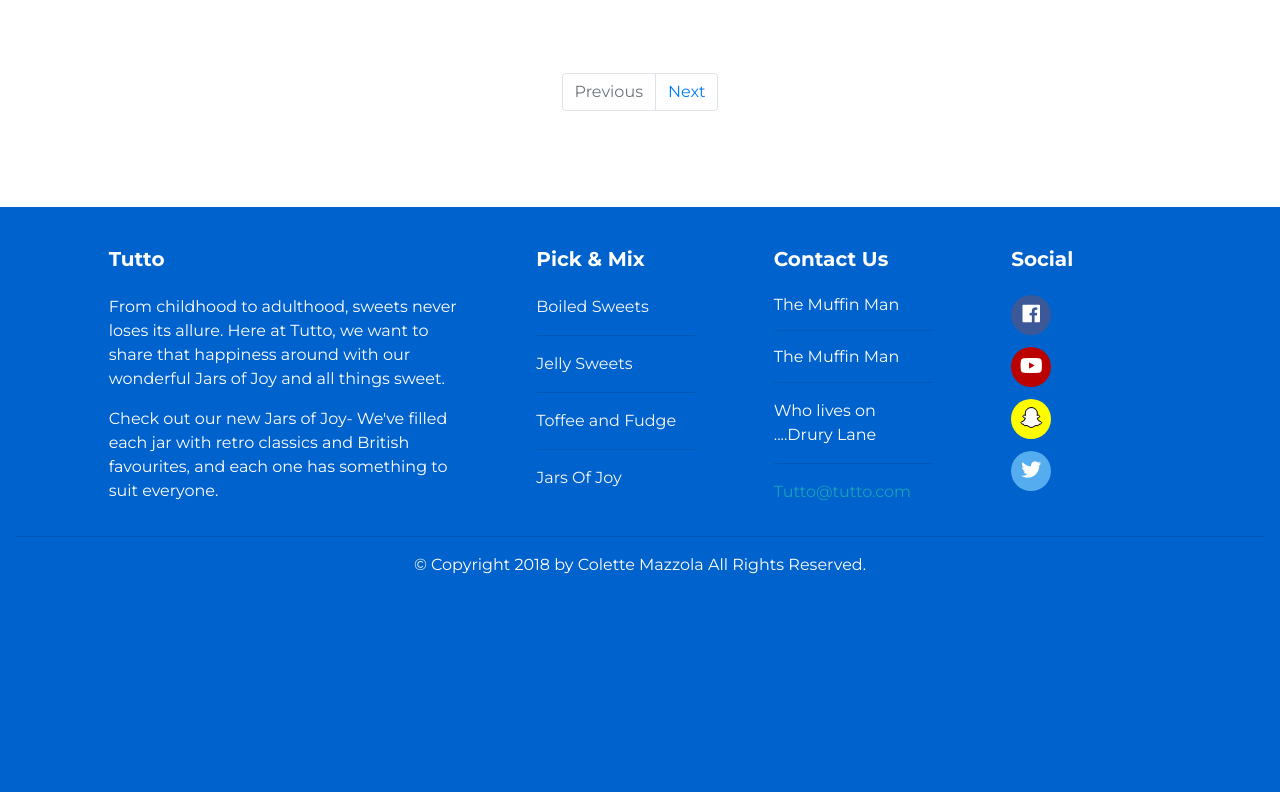
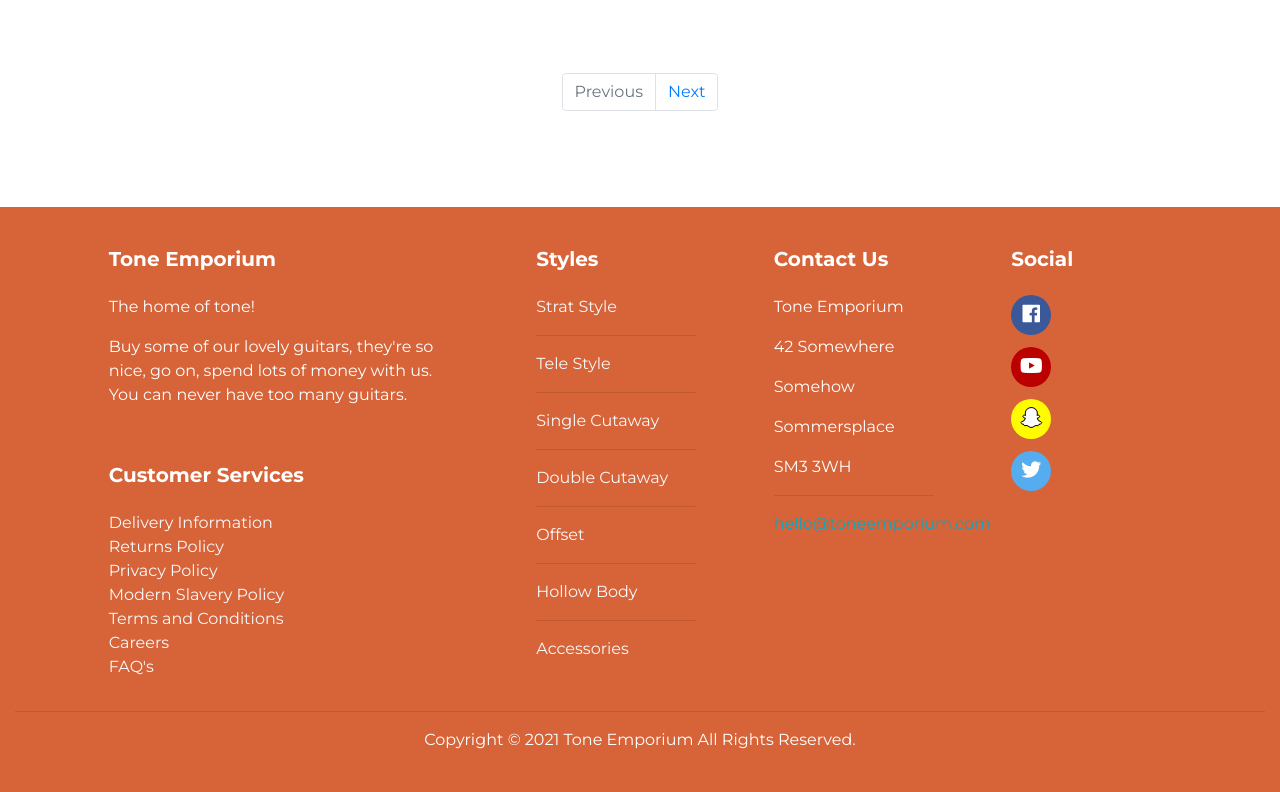
Before and after one commit to allyouneedisdave/ToneEmporium, a PHP site: page /listings.php in a window 1280 px wide. Shown: the part 185-977 px from the top of the page. Before the commit the page ends 759 px from the top, so only its background shows below. Run offline with PHP 8.4, Linux system fonts and the light colour scheme; data that the repository does not hold is empty; some libraries are stand-ins or nearby versions.

Commit message:
Search by colour added to main search. Updated footer style and content.

```diff
--- a/css/core.css
+++ b/css/core.css
@@ -116,7 +116,7 @@ body {
 }
 
 footer {
-    background-color: #0062cc;
+    background-color: #D76339;
     color: #ffff;
 }
 
--- a/footer.php
+++ b/footer.php
@@ -16,9 +16,35 @@
         <div class="col-md-4 mx-auto">
 
           <!-- Content -->
-          <h5 class="font-weight-bold mt-3 mb-4">Tutto</h5>
-          <p>From childhood to adulthood, sweets never loses its allure. Here at Tutto, we want to share that happiness around with our wonderful Jars of Joy and all things sweet. </p>
-            <p>Check out our new Jars of Joy- We've filled each jar with retro classics and British favourites, and each one has something to suit everyone.</p>
+          <h5 class="font-weight-bold mt-3 mb-4">Tone Emporium</h5>
+          <p>The home of tone! </p>
+            <p>Buy some of our lovely guitars, they're so nice, go on, spend lots of money with us. You can never have too many guitars.</p>
+
+            <br/>
+             <h5 class="font-weight-bold mt-3 mb-4">Customer Services</h5>
+                 <ul class="list-unstyled">
+            <li>
+              <a href="../index.php" class="text-light">Delivery Information</a>
+            </li>
+                        <li>
+              <a href="../index.php" class="text-light">Returns Policy</a>
+            </li>
+                        <li>
+              <a href="../index.php" class="text-light">Privacy Policy</a>
+            </li>
+                        <li>
+              <a href="../index.php" class="text-light">Modern Slavery Policy</a>
+            </li>
+                        <li>
+              <a href="../index.php" class="text-light">Terms and Conditions</a>
+            </li>
+                        <li>
+              <a href="../index.php" class="text-light">Careers</a>
+            </li>
+                        <li>
+              <a href="../index.php" class="text-light">FAQ's</a>
+            </li>
+            </ul>
 
         </div>
         <!-- Grid column -->
@@ -29,24 +55,39 @@
         <div class="col-md-2 mx-auto">
 
           <!-- Links -->
-          <h5 class="font-weight-bold mt-3 mb-4" >Pick & Mix</h5>
+          <h5 class="font-weight-bold mt-3 mb-4" >Styles</h5>
 
           <ul class="list-unstyled">
             <li>
-              <a href="../listings.php?cat=Boiled Sweets" class="text-light">Boiled Sweets</a>
+              <a href="../listings.php?cat=Strat Style" class="text-light">Strat Style</a>
             </li>
               <hr>
             <li>
-               <a href="../listings.php?cat=Jelly Sweets" class="text-light">Jelly Sweets</a>
+               <a href="../listings.php?cat=Tele Style" class="text-light">Tele Style</a>
             </li>
             <hr>
             <li>
-              <a href="../listings.php?cat=Toffee and Fudge" class="text-light">Toffee and Fudge</a>
+              <a href="../listings.php?cat=Single Cutaway" class="text-light">Single Cutaway</a>
             </li>
 
              <hr>
               <li>
-               <a href="../listings.php?cat=Jars Of Joy" class="text-light">Jars Of Joy</a>
+               <a href="../listings.php?cat=Double Cutaway" class="text-light">Double Cutaway</a>
+              </li>
+
+                           <hr>
+              <li>
+               <a href="../listings.php?cat=Offset" class="text-light">Offset</a>
+              </li>
+
+                           <hr>
+              <li>
+               <a href="../listings.php?cat=Hollow Body" class="text-light">Hollow Body</a>
+              </li>
+
+                           <hr>
+              <li>
+               <a href="../listings.php?cat=Accessories" class="text-light">Accessories</a>
               </li>
 
           </ul>
@@ -65,19 +106,27 @@
 
           <ul class="list-unstyled">
             <li>
-              <h6>The Muffin Man</h6>
+              <p>Tone Emporium</p>
             </li>
-                              <hr>
+
             <li>
-              <h6>The Muffin Man</h6>
+              <p>42 Somewhere</p>
             </li>
-                              <hr>
+
             <li>
-              <p>Who lives on ....Drury Lane</p>
+              <p>Somehow</p>
+            </li>
+
+                <li>
+              <p>Sommersplace</p>
+            </li>
+
+                <li>
+              <p>SM3 3WH</p>
             </li>
                 <hr>
                 <li>
-              <p class="text-info">Tutto@tutto.com</p>
+              <p class="text-info">hello@toneemporium.com</p>
             </li>
           </ul>
 
@@ -123,7 +172,8 @@
     </div>
     <!-- Footer Links -->
  <hr>
-  <p> © Copyright 2018 by Colette Mazzola All Rights Reserved.</p>
+  <!--<p> © Copyright 2018 by Colette Mazzola All Rights Reserved.</p>-->
+  <p style="text-align: center"> Copyright &copy; <script>document.write(new Date().getFullYear())</script> Tone Emporium All Rights Reserved.</p>
 <br>
 </footer>
 
--- a/inc/header.php
+++ b/inc/header.php
@@ -1,4 +1,5 @@
 <?php
+
 
 // include database connection
 include('dbconnect.inc.php');
@@ -20,6 +21,7 @@ if (isset($_GET[ 'bathroom'] )) {
 
 ?>
     <!DOCTYPE html>
+
     <html>
 
     <head>
--- a/index.php
+++ b/index.php
@@ -39,7 +39,7 @@ $general_result = mysqli_query( $dbconnect, "SELECT * FROM `product` WHERE `p_ca
 			<div class="search-container">
 
 				<div class="card">
-					<h5 class="card-header card text-white bg-primary mb-3">Featured Products</h5>
+					<h5 class="card-header card text-white bg-primary mb-3">Featured Guitars</h5>
 					<div class="row pl-3 pr-3">
 <?php
 			// Loop through each row from results
--- a/listings.php
+++ b/listings.php
@@ -54,8 +54,9 @@ if(isset($_GET['page'])){
 }
 //Connect to the database and get all of the products
 
+// Search product by product name, category and colour.
 if ( isset( $_GET[ 'searchterm' ] ) ) {
-	$check = mysqli_query( $dbconnect, "SELECT * FROM `product` WHERE `p_name` LIKE '%{$_GET['searchterm']}%' or `p_category` LIKE '%{$_GET['searchterm']}%' " );
+	$check = mysqli_query( $dbconnect, "SELECT * FROM `product` WHERE `p_name` LIKE '%{$_GET['searchterm']}%' or `p_category` LIKE '%{$_GET['searchterm']}%' or `p_colour` LIKE '%{$_GET['searchterm']}%' " );
 
 } else if ( isset( $_GET[ 'cat' ] ) ) {
 
@@ -74,8 +75,10 @@ $ammount = $check->num_rows;
 // Get the number of pages required
 $numPages = ceil($ammount / $numPP);
 
+
+// Search product by product name, category and colour.
 if ( isset( $_GET[ 'searchterm' ] ) ) {
-	$result = mysqli_query( $dbconnect, "SELECT * FROM `product` WHERE `p_name` LIKE '%{$_GET['searchterm']}%' or `p_category` LIKE '%{$_GET['searchterm']}%' LIMIT $numPP OFFSET $fetchOffset" );
+	$result = mysqli_query( $dbconnect, "SELECT * FROM `product` WHERE `p_name` LIKE '%{$_GET['searchterm']}%' or `p_category` LIKE '%{$_GET['searchterm']}%' or `p_colour` LIKE '%{$_GET['searchterm']}%' LIMIT $numPP OFFSET $fetchOffset" );
 
 } else if ( isset( $_GET[ 'cat' ] ) ) {
 
--- a/orderconfirm.php
+++ b/orderconfirm.php
@@ -64,7 +64,7 @@ if (isset($_SESSION['cart']) && $_SESSION['cart'] !== "") { //if there is any it
 
 						<div class="row cart-row">
 							<div class="col-2">
-								<img class="cart-image" src="<?= $cartRow['p_image'] ?>" alt="">
+								<img class="cart-image" src="<?= $cartRow['p_image_thumb'] ?>" alt="">
 							</div>
 							<div class="col-4">
 								<div class="cart-product-name">
```
Also changed, not shown: css/bootstrap.css.
